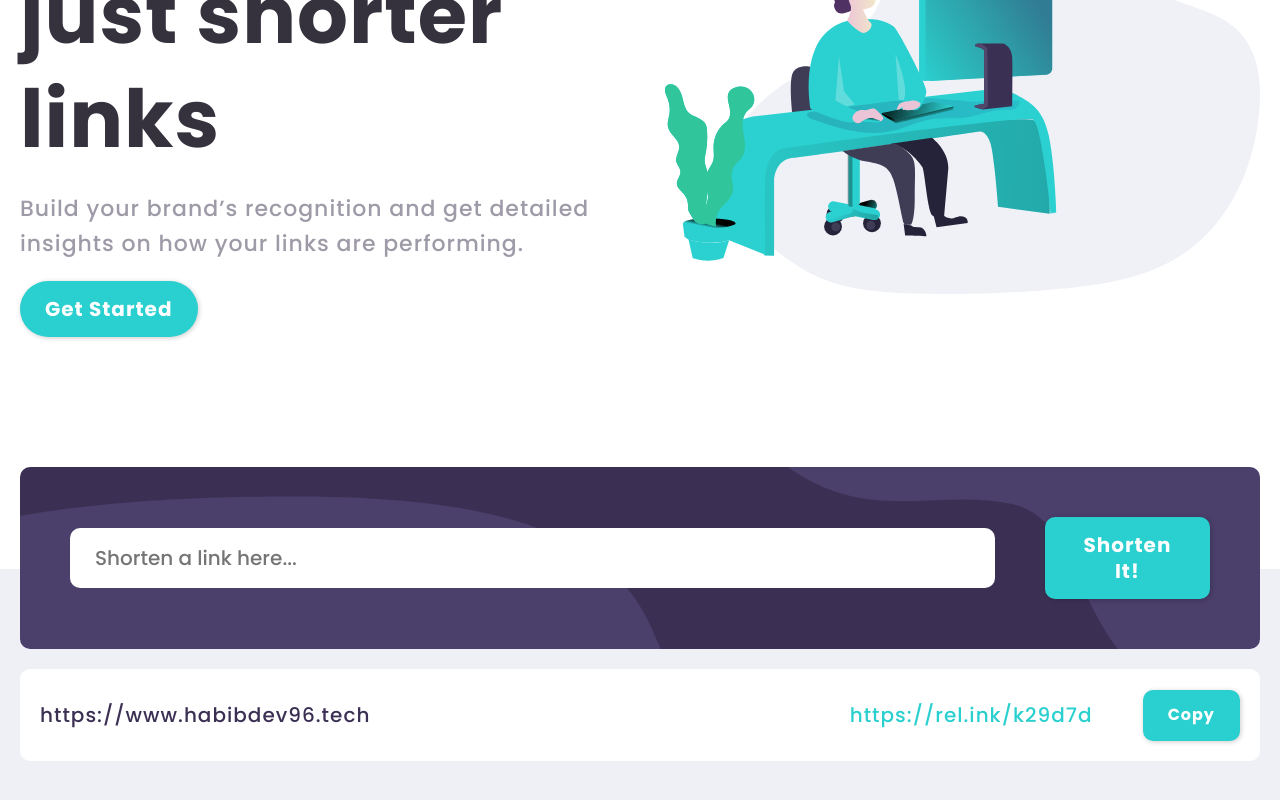
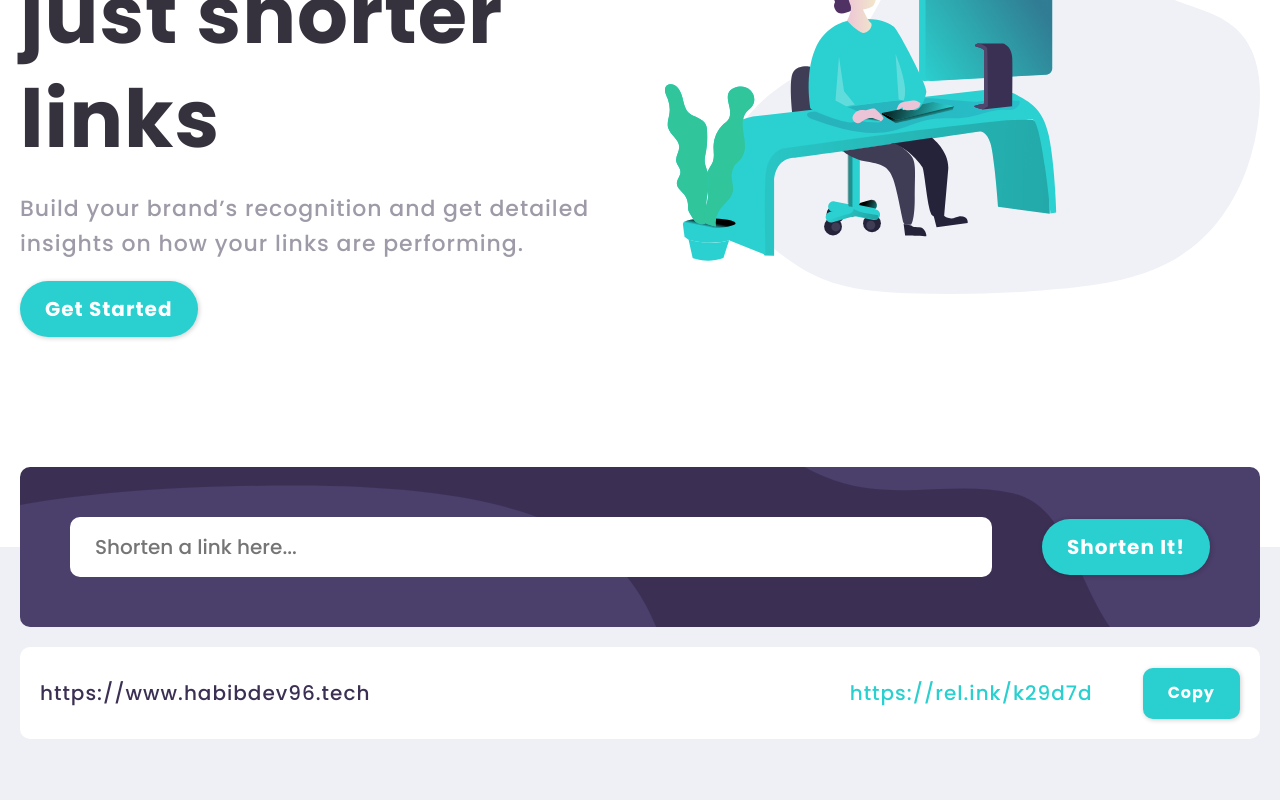
Before and after one commit to freetart/FEM-url-shortening-api, a React (Create React App) app: page / in a window 1280 px wide. Shown: the part 342-1142 px from the top of the page. Built offline with nearby package versions, Linux system fonts and the light colour scheme.

Commit message:
created input validation for ShortenLink component

```diff
--- a/package.json
+++ b/package.json
@@ -6,8 +6,10 @@
     "@testing-library/jest-dom": "^5.14.1",
     "@testing-library/react": "^11.2.7",
     "@testing-library/user-event": "^12.8.3",
+    "axios": "^0.21.1",
     "react": "^17.0.2",
     "react-dom": "^17.0.2",
+    "react-hook-form": "^7.14.0",
     "react-icons": "^4.2.0",
     "react-scripts": "4.0.3",
     "styled-components": "^5.3.1",
--- a/src/abstracts/Globals.js
+++ b/src/abstracts/Globals.js
@@ -10,6 +10,7 @@ const Globals = createGlobalStyle`
     --darkGray: hsl(257, 7%, 63%);
     --lightGray: hsl(225, 33%, 95%);
     --teal: hsl(180, 66%, 49%);
+    --red: hsl(0, 87%, 67%);
 
     /* radius */
     --mainRadius: 1rem;
--- a/src/components/ShortenLink.js
+++ b/src/components/ShortenLink.js
@@ -1,6 +1,7 @@
+import { useState } from "react";
+import { useForm } from "react-hook-form";
 import styled from "styled-components";
-import { maxWidthLg } from "../abstracts/Mixins";
-import Button from "./styledElements/Buttons";
+import { maxWidthLg, headingStyles, textStyles } from "../abstracts/Mixins";
 import bgPattern from "../assets/bg-shorten-desktop.svg";
 import Responsive from "../abstracts/Responsive";
 
@@ -11,11 +12,12 @@ const Article = styled.article`
   margin: 0 2rem;
 `;
 
-const Container = styled.div`
+const Form = styled.form`
   ${maxWidthLg}
   display: flex;
   align-items: center;
   justify-content: space-between;
+  position: relative;
   gap: var(--gap);
   padding: var(--gap);
   border-radius: var(--mainRadius);
@@ -39,27 +41,84 @@ const Container = styled.div`
     ${Responsive.md`
       width: 100%;
     `}
+
+    &.error {
+      border: 0.3rem solid var(--red);
+      color: var(--red);
+    }
   }
 
   .shorten-link-btn {
+    ${headingStyles}
     flex: 15%;
     text-align: center;
+    border: 0;
+    outline: 0;
+    padding: 1.5rem 2.5rem;
+    cursor: pointer;
+    font-size: 2rem;
+    box-shadow: var(--mainShadow);
+    transition: var(--mainTransition);
+    background-color: var(--teal);
+    color: var(--white);
+    border-radius: var(--btnRadius);
+
+    ${Responsive.md`
+      width: 100%;
+    `}
+
+    &:hover,
+    &:focus {
+      opacity: 0.8;
+    }
+  }
+
+  .shorten-link-message {
+    ${textStyles}
+    position: absolute;
+    bottom: 2rem;
+    left: 6rem;
+    font-size: 1.6rem;
+    color: var(--red);
+
+    ${Responsive.md`
+      top: 10rem;
+      left: 3rem;
+    `}
   }
 `;
 
 const ShortenLink = () => {
+  const {
+    handleSubmit,
+    register,
+    formState: { errors },
+  } = useForm();
+  const onSubmit = (values) => console.log(values);
+  const [userInput, setUserInput] = useState("");
+
+  console.log(userInput);
+
   return (
     <Article>
-      <Container>
+      <Form onSubmit={handleSubmit(onSubmit)}>
         <input
-          className="shorten-link-input"
+          {...register("link", { required: true })}
+          className={
+            errors.link ? `shorten-link-input error` : `shorten-link-input`
+          }
           type="text"
           placeholder="Shorten a link here..."
+          autoComplete="off"
+          onChange={(e) => setUserInput(e.target.value)}
         />
-        <Button secondaryLg className="shorten-link-btn">
-          Shorten It!
-        </Button>
-      </Container>
+        {errors.link && (
+          <small className="shorten-link-message">
+            input field is required.
+          </small>
+        )}
+        <input className="shorten-link-btn" type="submit" value="Shorten It!" />
+      </Form>
     </Article>
   );
 };
```
Also changed, not shown: 1 other file (tests, documents, lock files or other folders).
